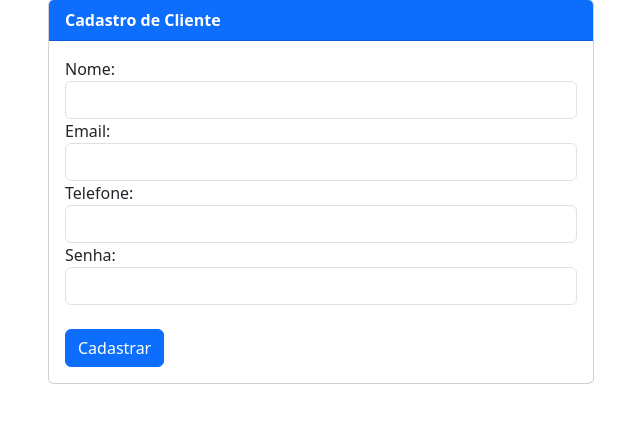
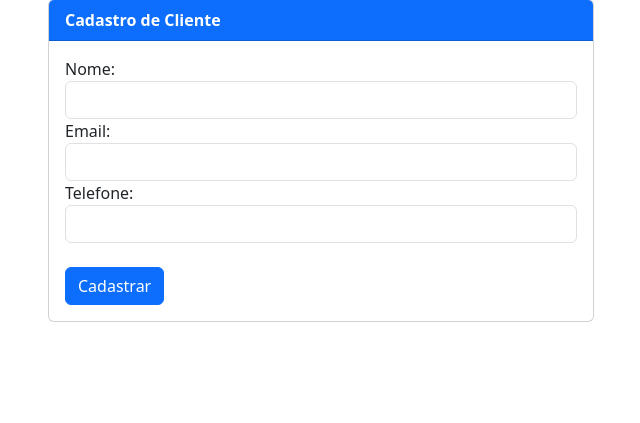
Before and after one commit to Deigosz/agviagens, a PHP site: page /login.php in a window 1280 px wide. Shown: the part 129-552 px from the top of the page, without its empty margins (319-959 px from the left). Run offline with PHP 8.4, Linux system fonts and the light colour scheme.

Commit message:
Removendo Lixinho

```diff
--- a/Functions/Func.php
+++ b/Functions/Func.php
@@ -2,7 +2,7 @@
 require_once("../Utils/connection.php");
 
 /*Viagens */
-function cadastrarUsuario($conn, $nome, $email, $telefone, $senha) {
+function cadastrarUsuario($conn, $nome, $email, $telefone) {
     try {
 
         $sql = "SELECT COUNT(*) FROM Tbl_Clientes WHERE Email = :email";
@@ -15,13 +15,12 @@ function cadastrarUsuario($conn, $nome, $email, $telefone, $senha) {
             return "Erro: Email já cadastrado.";
         }
 
-        $sql = "INSERT INTO Tbl_Clientes (Nome, Telefone, Email, Senha) VALUES (:nome, :telefone, :email, :senha)";
+        $sql = "INSERT INTO Tbl_Clientes (Nome, Telefone, Email) VALUES (:nome, :telefone, :email)";
         $stmt = $conn->prepare($sql);
 
         $stmt->bindParam(':nome', $nome);
         $stmt->bindParam(':email', $email);
         $stmt->bindParam(':telefone', $telefone);
-        $stmt->bindParam(':senha', $telefone);
 
         $stmt->execute();
 
--- a/Utils/connection.php
+++ b/Utils/connection.php
@@ -2,7 +2,7 @@
 function conectarBanco()
 {
     $db_host = 'localhost';
-    $db = 'AgenciaDeViagens';
+    $db = 'AgenciaDeViagens2';
     $usuario = 'root';
     $senha = '';
     $dsn = "mysql:host=$db_host;dbname=$db;charset=utf8mb4";
--- a/Views/login.php
+++ b/Views/login.php
@@ -5,11 +5,10 @@ if ($_SERVER["REQUEST_METHOD"] == "POST") {
     $nome = $_POST['nome'];
     $email = $_POST['email'];
     $telefone = $_POST['telefone'];
-    $senha = $_POST['senha'];
 
     $conn = conectarBanco();
     if ($conn) {
-        $resultado = cadastrarUsuario($conn, $nome, $email, $telefone, $senha);
+        $resultado = cadastrarUsuario($conn, $nome, $email, $telefone);
         if ($resultado === true) {
             $mensagem = '<div class="alert alert-success" role="alert">Usuário cadastrado com sucesso!</div>';
             echo '<script>
@@ -49,10 +48,6 @@ if ($_SERVER["REQUEST_METHOD"] == "POST") {
                                 <label for="telefone">Telefone:</label>
                                 <input type="tel" class="form-control" id="telefone" name="telefone">
                             </div>
-                            <div class="form-group">
-                                <label for="senha">Senha:</label>
-                                <input type="password" class="form-control" id="senha" name="senha" required>
-                            </div>
                             <br>
                             <button type="submit" class="btn btn-primary">Cadastrar</button>
                         </form>
```
